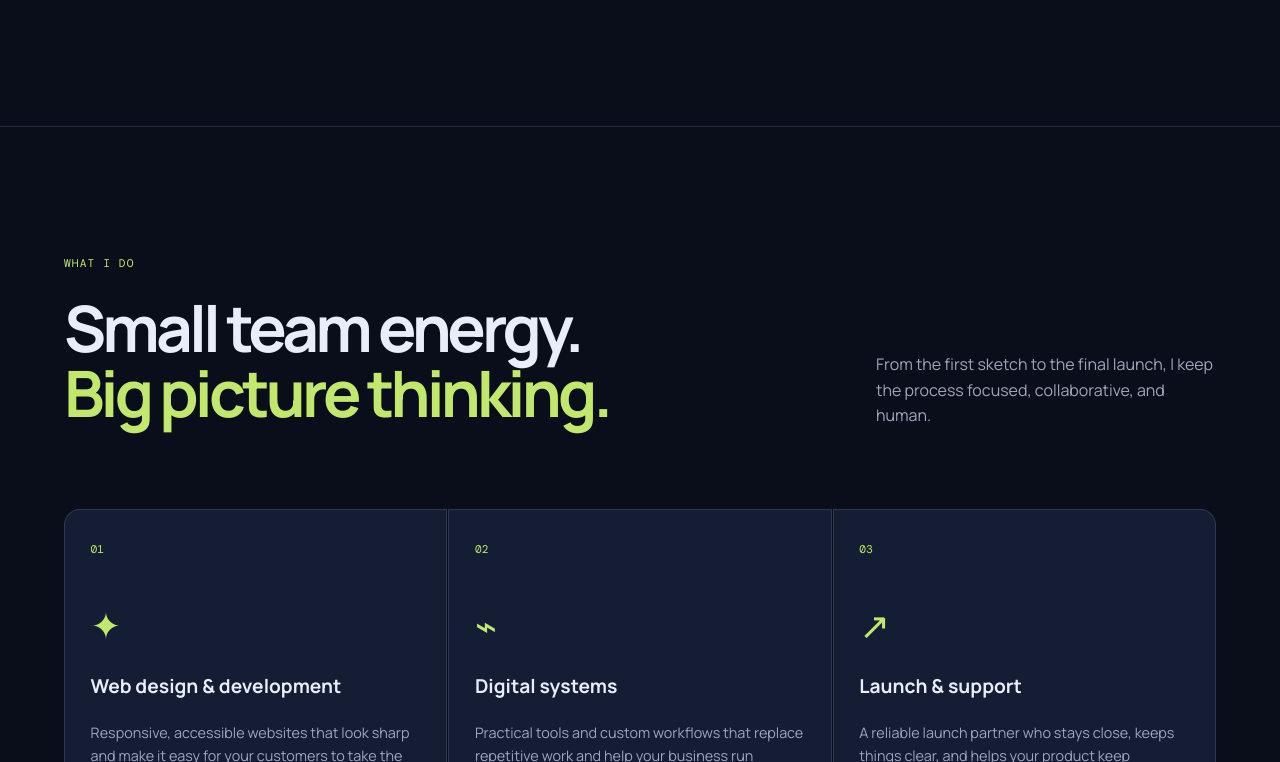
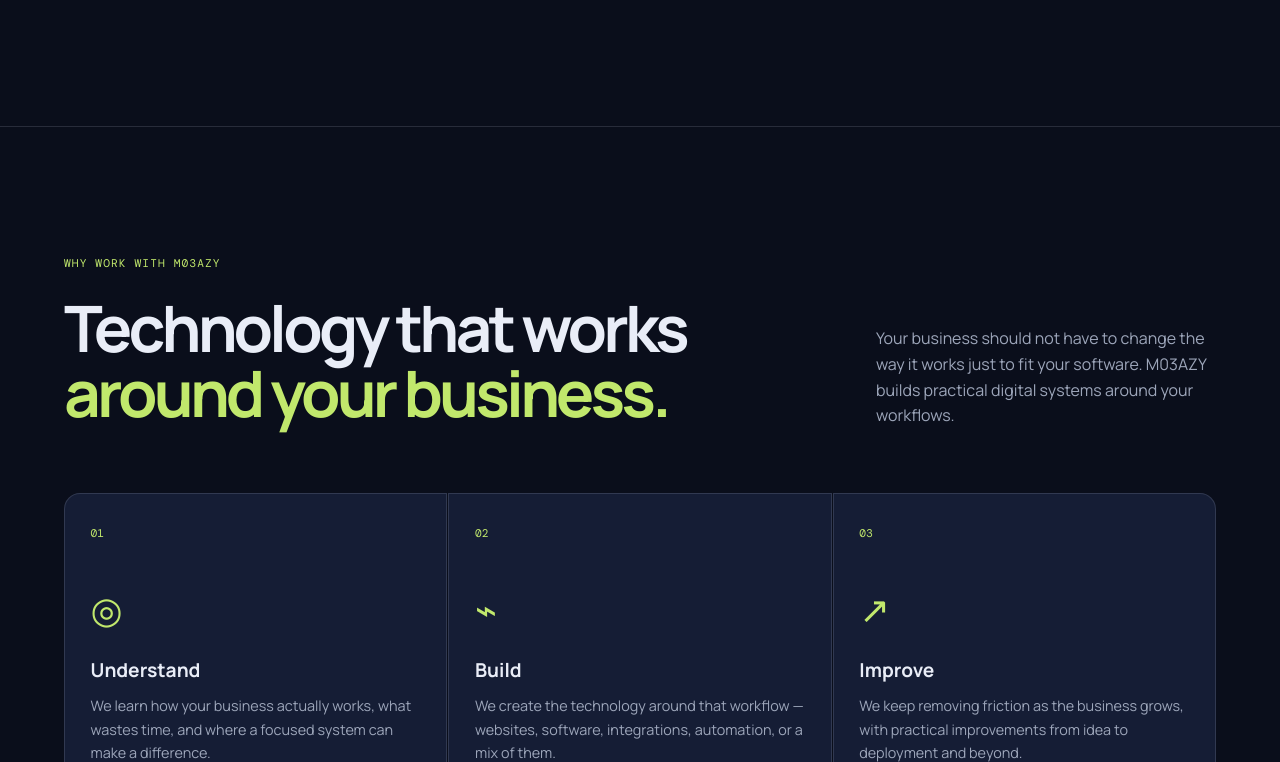
Before and after one commit to m03azy/myportifolio, a plain HTML site: page index.html in a window 1280 px wide. Shown: the part 2038-2800 px from the top of the page. Drawn offline with nearby package versions, Linux system fonts and the light colour scheme.

Commit message:
Add 'Why M03AZY' section with corresponding styles and translations

```diff
--- a/assets/i18n.js
+++ b/assets/i18n.js
@@ -2,7 +2,7 @@
   const translations = {
     en: {
       skip: 'Skip to content',
-      'nav.work': 'Work', 'nav.cloud': 'Cloud', 'nav.services': 'Services', 'nav.about': 'About', 'nav.contact': "Let's talk",
+      'nav.work': 'Work', 'nav.why': 'Why M03AZY', 'nav.cloud': 'Cloud', 'nav.services': 'Services', 'nav.about': 'About', 'nav.contact': "Let's talk",
       'hero.eyebrow': 'Independent web studio',
       'hero.title': 'Digital products<br><em>that move</em> people.',
       'hero.intro': 'I design and build fast, clear websites for startups, freelancers, and local businesses ready to grow.',
@@ -14,6 +14,11 @@
       'project.network': '<strong>Problem:</strong> Network activity is difficult to observe and explain at a glance.<br><strong>Built:</strong> A local monitoring and visualization tool for exploring activity in real time.<br><strong>Result:</strong> Makes network events easier to investigate through live visual data.',
       'project.mwalimu': '<strong>Problem:</strong> Learners need a simple way to explore topics and get extra support.<br><strong>Built:</strong> An AI-powered learning interface for questions and topic discovery.<br><strong>Result:</strong> A focused learning experience that can support independent study.',
       'project.delivery': '<strong>Problem:</strong> Tracking orders and each delivery stage was manual and fragmented.<br><strong>Built:</strong> A Laravel system for managing orders and delivery workflows.<br><strong>Result:</strong> Gives an operations team one structured view of order progress.',
+      'why.eyebrow': 'Why work with M03AZY', 'why.title': 'Technology that works<br><em>around your business.</em>',
+      'why.lede': 'Your business should not have to change the way it works just to fit your software. M03AZY builds practical digital systems around your workflows.',
+      'why.understand.title': 'Understand', 'why.understand.text': 'We learn how your business actually works, what wastes time, and where a focused system can make a difference.',
+      'why.build.title': 'Build', 'why.build.text': 'We create the technology around that workflow — websites, software, integrations, automation, or a mix of them.',
+      'why.improve.title': 'Improve', 'why.improve.text': 'We keep removing friction as the business grows, with practical improvements from idea to deployment and beyond.',
       'services.eyebrow': 'What I do', 'services.title': 'Small team energy.<br><em>Big picture thinking.</em>',
       'services.web.title': 'Web design & development', 'services.web.text': 'Responsive, accessible websites that look sharp and make it easy for your customers to take the next step.',
       'services.system.title': 'Digital systems', 'services.system.text': 'Practical tools and custom workflows that replace repetitive work and help your business run smoother.',
@@ -49,7 +54,7 @@
     },
     sw: {
       skip: 'Ruka hadi kwenye maudhui',
-      'nav.work': 'Kazi', 'nav.cloud': 'Wingu', 'nav.services': 'Huduma', 'nav.about': 'Kuhusu', 'nav.contact': 'Tuongee',
+      'nav.work': 'Kazi', 'nav.why': 'Kwa nini M03AZY', 'nav.cloud': 'Wingu', 'nav.services': 'Huduma', 'nav.about': 'Kuhusu', 'nav.contact': 'Tuongee',
       'hero.eyebrow': 'Studio huru ya wavuti',
       'hero.title': 'Bidhaa za kidijitali<br><em>zinazosogeza</em> watu.',
       'hero.intro': 'Ninatengeneza tovuti zinazofanya kazi haraka na kwa uwazi kwa biashara ndogo, wajasiriamali na mashirika yanayokua.',
@@ -61,6 +66,11 @@
       'project.network': '<strong>Tatizo:</strong> Shughuli za mtandao ni vigumu kuziona na kuzieleza kwa haraka.<br><strong>nilitengeneza:</strong> Zana ya kufuatilia na kuonyesha shughuli za mtandao kwa wakati halisi.<br><strong>Matokeo:</strong> Inarahisisha kuchunguza matukio ya mtandao kwa kutumia taswira za data.',
       'project.mwalimu': '<strong>Tatizo:</strong> Wanafunzi wanahitaji njia rahisi ya kuchunguza mada na kupata msaada.<br><strong>nilitengeneza:</strong> Kiolesura cha kujifunzia kinachotumia AI kwa maswali na ugunduzi wa mada.<br><strong>Matokeo:</strong> Inatoa uzoefu wa kujifunza unaosaidia masomo ya kujitegemea.',
       'project.delivery': '<strong>Tatizo:</strong> Kufuatilia oda na kila hatua ya usafirishaji ilikuwa kwa mikono na bila muundo.<br><strong>nilitengeneza:</strong> Mfumo wa Laravel wa kusimamia oda na mchakato wa usafirishaji.<br><strong>Matokeo:</strong> Inampa timu ya shughuli muonekano mmoja wa maendeleo ya oda.',
+      'why.eyebrow': 'Kwa nini ufanye kazi na M03AZY', 'why.title': 'Teknolojia inayofanya kazi<br><em>kuhusu biashara yako.</em>',
+      'why.lede': 'Biashara yako haipaswi kubadilisha jinsi inavyofanya kazi ili ifanane na programu yako. M03AZY huunda mifumo ya kidijitali inayolingana na utendaji wako.',
+      'why.understand.title': 'Elewa', 'why.understand.text': 'Tunajifunza jinsi biashara yako inavyofanya kazi, kinachopoteza muda, na mahali mfumo maalumu unaweza kuleta mabadiliko.',
+      'why.build.title': 'Jenga', 'why.build.text': 'Tunatengeneza teknolojia inayolingana na utendaji huo — tovuti, programu, miunganisho, otomatiki au mchanganyiko wa hizo.',
+      'why.improve.title': 'Boresha', 'why.improve.text': 'Tunaendelea kuondoa vizuizi biashara inapokua, kwa maboresho ya vitendo kuanzia wazo hadi uzinduzi na zaidi.',
       'services.eyebrow': 'Ninachofanya', 'services.title': 'Nguvu ya timu ndogo.<br><em>Mtazamo wa kiwango kikubwa.</em>',
       'services.web.title': 'Usanifu na utengenezaji wa tovuti', 'services.web.text': 'Tovuti zinazojibadilisha na kufikiwa kwa urahisi, zenye muonekano mzuri na kurahisisha wateja kuchukua hatua inayofuata.',
       'services.system.title': 'Mifumo ya kidijitali', 'services.system.text': 'Zana na michakato ya kiutendaji inayopunguza kazi za kurudia na kusaidia biashara kufanya kazi vizuri.',
--- a/index.html
+++ b/index.html
@@ -27,6 +27,7 @@
     </a>
     <nav aria-label="Page sections">
       <a href="#work" data-i18n="nav.work">Work</a>
+      <a href="#why" data-i18n="nav.why">Why M03AZY</a>
       <a href="#cloud" data-i18n="nav.cloud">Cloud</a>
       <a href="#services" data-i18n="nav.services">Services</a>
       <a href="#about" data-i18n="nav.about">About</a>
@@ -104,6 +105,36 @@
             <div class="tags"><span>Laravel</span><span>PHP</span></div>
             <a class="text-link" href="https://github.com/m03azy/productdelivery" target="_blank" rel="noopener noreferrer">View source on GitHub <span aria-hidden="true">↗</span></a>
           </div>
+        </article>
+      </div>
+    </section>
+
+    <section id="why" class="section why-section">
+      <div class="why-intro">
+        <div>
+          <p class="eyebrow" data-i18n="why.eyebrow">Why work with M03AZY <span class="eyebrow-line"></span></p>
+          <h2 data-i18n="why.title">Technology that works<br><em>around your business.</em></h2>
+        </div>
+        <p class="section-lede" data-i18n="why.lede">Your business should not have to change the way it works just to fit your software. M03AZY builds practical digital systems around your workflows.</p>
+      </div>
+      <div class="why-grid">
+        <article>
+          <span class="why-number">01</span>
+          <div class="why-icon" aria-hidden="true">◎</div>
+          <h3 data-i18n="why.understand.title">Understand</h3>
+          <p data-i18n="why.understand.text">We learn how your business actually works, what wastes time, and where a focused system can make a difference.</p>
+        </article>
+        <article>
+          <span class="why-number">02</span>
+          <div class="why-icon" aria-hidden="true">⌁</div>
+          <h3 data-i18n="why.build.title">Build</h3>
+          <p data-i18n="why.build.text">We create the technology around that workflow — websites, software, integrations, automation, or a mix of them.</p>
+        </article>
+        <article>
+          <span class="why-number">03</span>
+          <div class="why-icon" aria-hidden="true">↗</div>
+          <h3 data-i18n="why.improve.title">Improve</h3>
+          <p data-i18n="why.improve.text">We keep removing friction as the business grows, with practical improvements from idea to deployment and beyond.</p>
         </article>
       </div>
     </section>
--- a/styles.css
+++ b/styles.css
@@ -405,6 +405,61 @@ h2 em {
 
 .section-lede {
   color: var(--muted);
+  max-width: 340px;
+}
+
+.why-section {
+  border-top: 1px solid var(--line);
+}
+
+.why-intro {
+  align-items: end;
+  display: flex;
+  justify-content: space-between;
+  margin-bottom: 3rem;
+}
+
+.why-grid {
+  display: grid;
+  gap: 1px;
+  grid-template-columns: repeat(3, 1fr);
+}
+
+.why-grid article {
+  background: var(--panel);
+  border: 1px solid var(--line);
+  min-height: 280px;
+  padding: 1.6rem;
+}
+
+.why-grid article:first-child {
+  border-radius: 1rem 0 0 1rem;
+}
+
+.why-grid article:last-child {
+  border-radius: 0 1rem 1rem 0;
+}
+
+.why-number {
+  color: var(--lime);
+  font-family: var(--mono);
+  font-size: .7rem;
+}
+
+.why-icon {
+  color: var(--lime);
+  font-size: 2.3rem;
+  margin: 2.2rem 0 1rem;
+}
+
+.why-grid h3 {
+  font-size: 1.2rem;
+  margin-bottom: .55rem;
+}
+
+.why-grid p {
+  color: var(--muted);
+  font-size: .9rem;
   max-width: 340px;
 }
 
@@ -1044,6 +1099,7 @@ footer a:hover {
   }
 
   .section-heading,
+  .why-intro,
   .about-section,
   .contact-section {
     display: block;
@@ -1054,6 +1110,7 @@ footer a:hover {
   }
 
   .project-grid,
+  .why-grid,
   .service-grid {
     grid-template-columns: 1fr;
   }
@@ -1063,6 +1120,7 @@ footer a:hover {
   }
 
   .service-grid article:first-child,
+  .why-grid article:first-child,
   .service-grid article:last-child {
     border-radius: 0;
   }
@@ -1071,7 +1129,15 @@ footer a:hover {
     border-radius: 1rem 1rem 0 0;
   }
 
+  .why-grid article:first-child {
+    border-radius: 1rem 1rem 0 0;
+  }
+
   .service-grid article:last-child {
+    border-radius: 0 0 1rem 1rem;
+  }
+
+  .why-grid article:last-child {
     border-radius: 0 0 1rem 1rem;
   }
 
```
